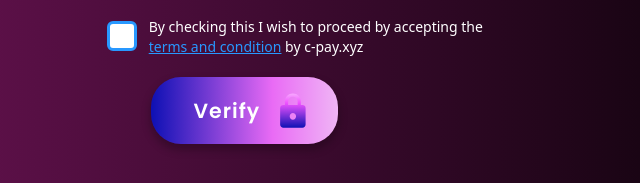
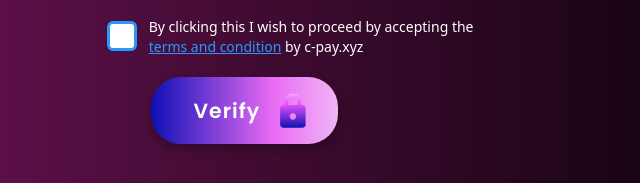
Before and after one commit to tushargupta123/cPay, a plain HTML site: page prebook.html in a window 1280 px wide. Shown: the part 1288-1471 px from the top of the page, 395-1035 px from the left. Drawn offline with nearby package versions, Linux system fonts and the light colour scheme; a web font is replaced by a local one.

Commit message:
Update prebook.html

```diff
--- a/prebook.html
+++ b/prebook.html
@@ -77,7 +77,7 @@
             </div>
             <div class="col-span-2 w-full md:w-96 flex gap-3 justify-end items-start">
               <input type="checkbox" class="border-2 border-[#2898FF] mt-1 p-3" name="" id="checking">
-              <label for="checking" class="text-sm">By checking this I wish to proceed by accepting the <a class="tnc" href="./tnc.html">terms and
+              <label for="checking" class="text-sm">By clicking this I wish to proceed by accepting the <a class="tnc" href="./tnc.html">terms and
                 condition</a> by c-pay.xyz</label>
             </div>
             <div class="col-span-2 w-full inline-flex justify-center">
```
